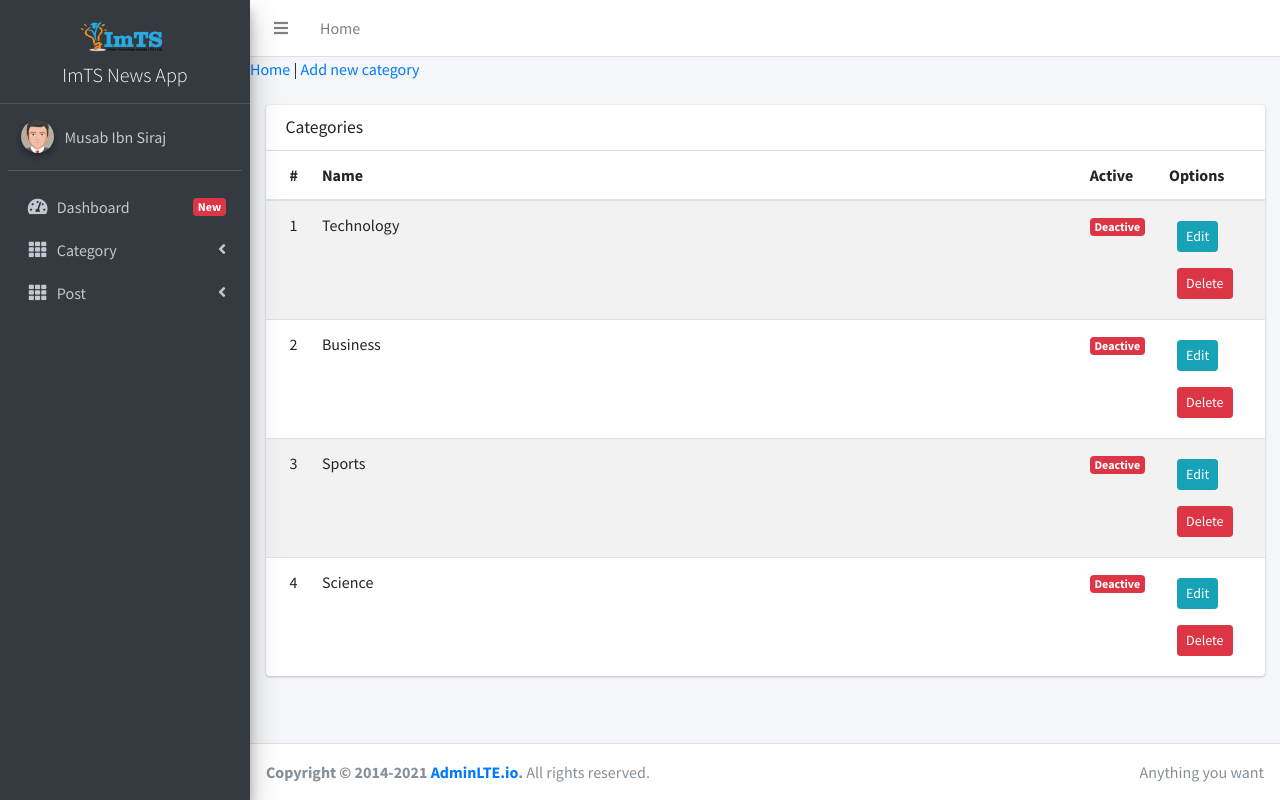
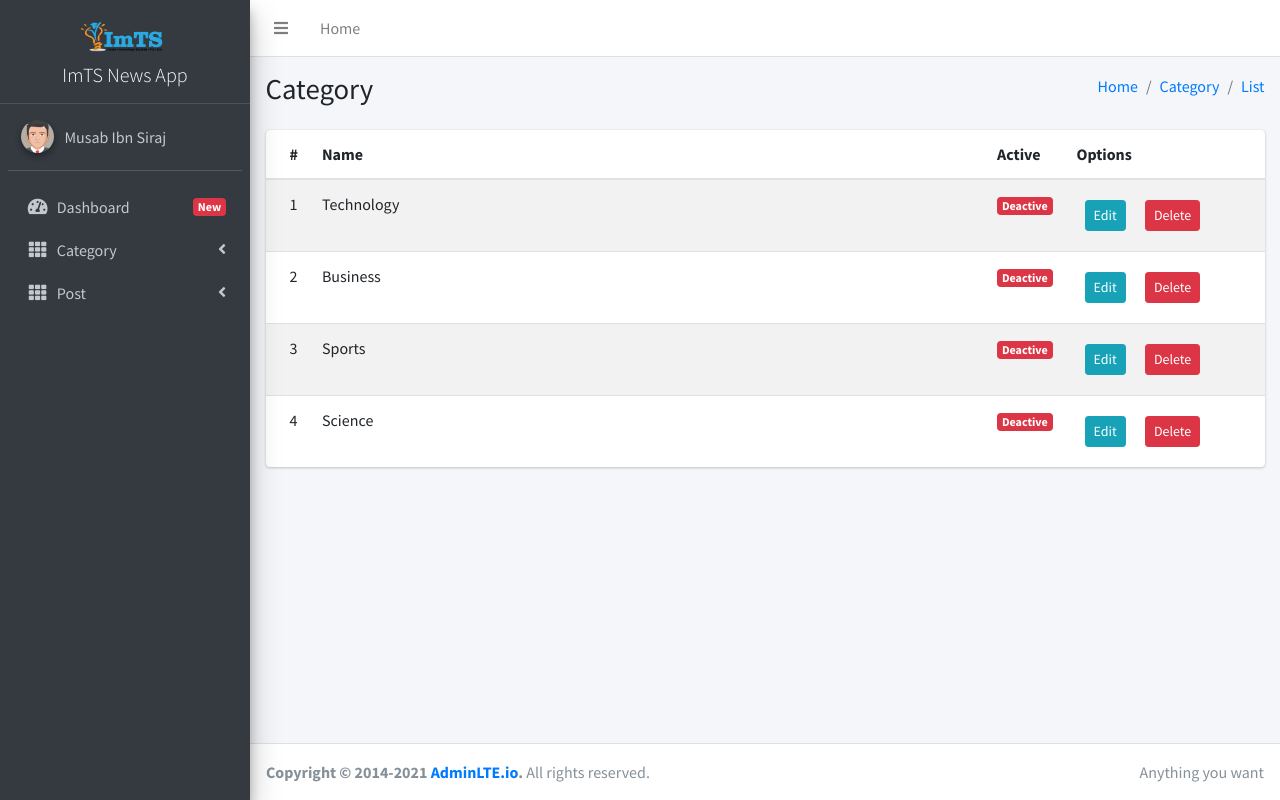
Before and after one commit to musabibnsiraj/imts-news-app, a PHP site: page /views/admin/categories/list.php in a window 1280 px wide. Run offline with PHP 8.4, Linux system fonts and the light colour scheme; data comes from the database, SQL or seed files in the repository; data that the repository does not hold is empty; some libraries are stand-ins or nearby versions.

Commit message:
category list - page

```diff
--- a/views/admin/categories/list.php
+++ b/views/admin/categories/list.php
@@ -6,16 +6,30 @@ $categories = $c->getAll();
 ?>
 <!-- Content Wrapper. Contains page content -->
 <div class="content-wrapper">
-    <a href="">Home</a> |
-    <a href="frm_new_category.php">Add new category</a><br><br>
+
+    <!-- Content Header (Page header) -->
+    <div class="content-header">
+        <div class="container-fluid">
+            <div class="row mb-2">
+                <div class="col-sm-6">
+                    <h1 class="m-0">Category</h1>
+                </div><!-- /.col -->
+                <div class="col-sm-6">
+                    <ol class="breadcrumb float-sm-right">
+                        <li class="breadcrumb-item"><a href="#">Home</a></li>
+                        <li class="breadcrumb-item active"><a href="#">Category</a></li>
+                        <li class="breadcrumb-item active"><a href="#">List</a></li>
+                    </ol>
+                </div><!-- /.col -->
+            </div><!-- /.row -->
+        </div><!-- /.container-fluid -->
+    </div>
+    <!-- /.content-header -->
 
     <!-- Main content -->
     <section class="content container">
         <div class="container-fluid">
             <div class="card">
-                <div class="card-header">
-                    <h3 class="card-title">Categories</h3>
-                </div>
                 <!-- /.card-header -->
                 <div class="card-body p-0">
                     <table class="table table-striped">
@@ -24,7 +38,7 @@ $categories = $c->getAll();
                                 <th style="width: 10px">#</th>
                                 <th>Name</th>
                                 <th style="width: 40px">Active</th>
-                                <th style="width: 40px">Options</th>
+                                <th style="width: 200px">Options</th>
                             </tr>
                         </thead>
                         <tbody>
```
